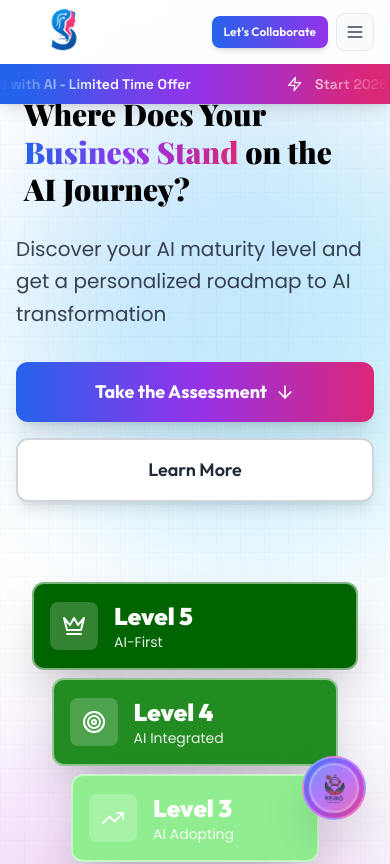
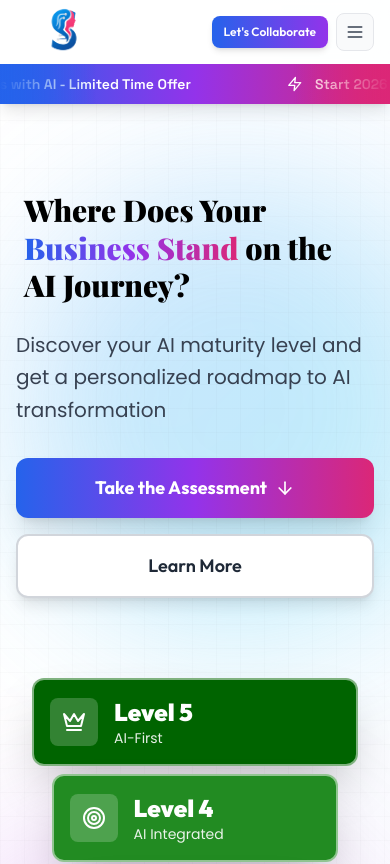
Before and after one commit to StratGenAI/website_frontend, a Next.js app: page /ai-maturity-model in a window 390 px wide. Shown: the top 864 px of the page. Built offline with nearby package versions, Linux system fonts and the light colour scheme.

Commit message:
Add margin-top to AI Maturity Model page and center chatbot window on mobile

```diff
--- a/app/ai-maturity-model/page.tsx
+++ b/app/ai-maturity-model/page.tsx
@@ -12,7 +12,7 @@ import CTASection from '@/components/ai-maturity/CTASection'
 
 export default function AIMaturityModelPage() {
   return (
-    <div className="min-h-screen bg-gradient-to-br from-white via-blue-50/30 to-purple-50/20">
+    <div className="min-h-screen bg-gradient-to-br from-white via-blue-50/30 to-purple-50/20 pt-24 md:pt-32">
       <Suspense fallback={<div className="min-h-screen flex items-center justify-center">Loading...</div>}>
         <HeroSection />
         <OverviewSection />
--- a/components/Chatbot.tsx
+++ b/components/Chatbot.tsx
@@ -38,7 +38,7 @@ export default function Chatbot() {
   const [messages, setMessages] = useState<Message[]>([
     {
       id: '1',
-      text: "Hello, I'm Keirō, your AI assistant at StratgenAI.\n\nI'm here to help you understand our AI solutions, services, and how we can transform your business operations.\n\nHow can I assist you today?",
+      text: "Hi! 👋 I'm Keirō, your AI assistant from StratgenAI. I'm here to help you learn about our company, products, and services.\n\nYou can ask me in English, Hindi, or Hinglish - I understand all! 😊\n\nWhat would you like to know?",
       sender: 'bot',
       timestamp: new Date(),
     },
@@ -83,17 +83,14 @@ export default function Chatbot() {
         'company ke bare mein batao',
         'about your company',
         'tell me about yourself',
-        'tell me about stratgenai',
-        'stratgenai ke bare mein batao',
         'aap kya karte ho',
         'aapki company kya karti hai',
         'stratgenai kya hai',
         'company about',
         'company info',
-        'about stratgenai',
       ],
-      keywords: ['company', 'business', 'about', 'kya karte', 'services', 'stratgenai', 'aap', 'tum', 'tell me about stratgenai', 'stratgenai ke bare mein'],
-      answer: "We are **StratgenAI**, a cutting-edge AI software company specializing in intelligent business solutions.\n\n**What We Do:**\n• Automate processes with AI\n• Enhance productivity\n• Drive innovation\n• Transform businesses with intelligent solutions\n\n**Our Mission:**\nWe help businesses of all sizes leverage the power of AI to streamline operations, reduce costs, and accelerate growth.\n\n**Our Tagline:**\n*'From Silent Gen to Gen Alpha - AI that speaks your language'*\n\nThis means we create AI solutions that work for everyone, regardless of age or technical expertise.\n\nWould you like to know about our products or services?",
+      keywords: ['company', 'business', 'about', 'kya karte', 'services', 'stratgenai', 'aap', 'tum'],
+      answer: "We are **StratgenAI**, a cutting-edge AI software company specializing in intelligent business solutions.\n\nWe help businesses:\n• Automate processes with AI\n• Enhance productivity\n• Drive innovation\n\nOur tagline: *'From Silent Gen to Gen Alpha - AI that speaks your language'*\n\nWould you like to know about our products or services?",
       followUp: ['Tell me about products', 'What services do you offer?', 'Who are the founders?'],
     },
     {
@@ -611,125 +608,28 @@ export default function Chatbot() {
       {/* Chatbot Button - Bottom Right */}
       <motion.button
         onClick={() => setIsOpen(!isOpen)}
-        className="fixed bottom-6 right-6 z-[99999] w-16 h-16 rounded-full bg-gradient-to-br from-blue-500 via-purple-500 to-pink-500 shadow-2xl border-2 border-white/30 flex items-center justify-center group hover:shadow-3xl transition-all relative overflow-hidden"
-        initial={{ scale: 0, opacity: 0, y: 20 }}
-        animate={{ scale: 1, opacity: 1, y: 0 }}
-        transition={{
-          type: 'spring',
-          stiffness: 300,
-          damping: 25,
-          delay: 0.3
-        }}
-        whileHover={{ scale: 1.1, y: -2 }}
-        whileTap={{ scale: 0.95 }}
+        className="fixed bottom-6 right-6 z-[9999] w-14 h-14 rounded-2xl bg-gradient-to-br from-blue-500 via-purple-500 to-pink-500 shadow-xl border-2 border-white/20 flex items-center justify-center group hover:shadow-2xl hover:scale-110 transition-all relative"
+        whileHover={{ scale: 1.1 }}
+        whileTap={{ scale: 0.9 }}
         style={{
-          position: 'fixed',
-          bottom: '24px',
-          right: '24px',
-          zIndex: 99999
+          zIndex: 9999
         }}
       >
-        {/* Animated background glow */}
-        <motion.div
-          className="absolute inset-0 bg-gradient-to-br from-blue-500/30 via-purple-500/30 to-pink-500/30 rounded-full"
-          animate={{
-            scale: [1, 1.15, 1],
-            opacity: [0.3, 0.6, 0.3],
-          }}
-          transition={{
-            duration: 2.5,
-            repeat: Infinity,
-            ease: 'easeInOut',
-          }}
-        />
-
-        {/* Pulsing ring animation */}
-        <motion.div
-          className="absolute inset-0 rounded-full border-2 border-white/50"
-          animate={{
-            scale: [1, 1.3, 1],
-            opacity: [0.8, 0, 0.8],
-          }}
-          transition={{
-            duration: 2,
-            repeat: Infinity,
-            ease: 'easeInOut',
-          }}
-        />
-
         {isOpen ? (
-          <motion.div
-            initial={{ rotate: -90, opacity: 0, scale: 0 }}
-            animate={{ rotate: 0, opacity: 1, scale: 1 }}
-            transition={{
-              type: 'spring',
-              stiffness: 300,
-              damping: 20
-            }}
-            className="relative z-10"
-          >
           <X className="w-6 h-6 text-white" />
-          </motion.div>
         ) : (
           <>
-            <motion.div
-              initial={{ scale: 0, rotate: -180, opacity: 0 }}
-              animate={{ scale: 1, rotate: 0, opacity: 1 }}
-              transition={{
-                type: 'spring',
-                stiffness: 250,
-                damping: 20,
-                delay: 0.5
-              }}
-              className="relative z-10"
-            >
-              {/* Round container for icon */}
-              <motion.div
-                className="w-12 h-12 rounded-full bg-white/20 backdrop-blur-sm flex items-center justify-center border-2 border-white/30 shadow-lg"
-                animate={{
-                  scale: [1, 1.08, 1],
-                  rotate: [0, 3, -3, 0],
-                }}
-                transition={{
-                  duration: 3,
-                  repeat: Infinity,
-                  ease: 'easeInOut',
-                }}
-              >
-                <motion.div
-                  animate={{
-                    scale: [1, 1.1, 1],
-                  }}
-                  transition={{
-                    duration: 2,
-                    repeat: Infinity,
-                    ease: 'easeInOut',
-                  }}
-                >
             <Image
               src="/chatbot_logo.png"
               alt="Keirō Chatbot"
               width={32}
               height={32}
-                    className="w-8 h-8 object-contain rounded-full"
-                    priority
-                    unoptimized
+              className="w-8 h-8 object-contain brightness-0 invert"
             />
-                </motion.div>
-              </motion.div>
-            </motion.div>
             <motion.div
-              className="absolute -top-1 -right-1 w-3.5 h-3.5 bg-gradient-to-br from-emerald-400 to-emerald-600 rounded-full border-2 border-white shadow-lg z-20"
-              initial={{ scale: 0, opacity: 0 }}
-              animate={{
-                scale: [1, 1.3, 1],
-                opacity: [1, 0.8, 1],
-              }}
-              transition={{
-                duration: 2,
-                repeat: Infinity,
-                delay: 0.8
-              }}
+              className="absolute -top-0.5 -right-0.5 w-3 h-3 bg-white rounded-full border-2 border-purple-500 shadow-lg"
+              animate={{ scale: [1, 1.2, 1] }}
+              transition={{ duration: 2, repeat: Infinity }}
             />
           </>
         )}
@@ -739,23 +639,17 @@ export default function Chatbot() {
       <AnimatePresence>
         {isOpen && (
           <motion.div
-            initial={{ opacity: 0, y: 20, scale: 0.9 }}
-            animate={{ opacity: 1, y: 0, scale: 1 }}
-            exit={{ opacity: 0, y: 20, scale: 0.9 }}
+            initial={{ opacity: 0, scale: 0.8 }}
+            animate={{ opacity: 1, scale: 1 }}
+            exit={{ opacity: 0, scale: 0.8 }}
             transition={{ type: 'spring', stiffness: 300, damping: 30 }}
             className="fixed top-1/2 left-1/2 -translate-x-1/2 -translate-y-1/2 sm:top-auto sm:left-auto sm:translate-x-0 sm:translate-y-0 sm:bottom-24 sm:right-6 z-[99998] w-[calc(100vw-1.5rem)] sm:w-[420px] max-w-[calc(100vw-1.5rem)] sm:max-w-[420px] h-[85vh] sm:h-[640px] max-h-[85vh] sm:max-h-[640px] bg-white rounded-3xl shadow-2xl border border-gray-100 flex flex-col overflow-hidden"
           >
             {/* Header */}
-            <div className="bg-gradient-to-br from-blue-600 via-purple-600 to-pink-600 px-5 py-4 flex items-center justify-between relative overflow-hidden">
-              <div className="absolute inset-0 opacity-20">
-                <div className="absolute top-0 left-0 w-32 h-32 bg-white rounded-full blur-2xl"></div>
-                <div className="absolute bottom-0 right-0 w-40 h-40 bg-white rounded-full blur-3xl"></div>
-              </div>
-
-              <div className="flex items-center space-x-3 relative z-10">
+            <div className="bg-white border-b border-gray-200 px-5 py-4 flex items-center justify-between">
+              <div className="flex items-center space-x-3">
                 <div className="relative">
-                  <div className="absolute inset-0 bg-white/30 rounded-full blur-md"></div>
-                  <div className="relative bg-white/20 backdrop-blur-sm rounded-full p-2 border-2 border-white/30">
+                  <div className="bg-gray-50 rounded-lg p-2 border border-gray-200">
                     <Image
                       src="/chatbot_logo.png"
                       alt="Keirō"
@@ -765,19 +659,19 @@ export default function Chatbot() {
                     />
                   </div>
                   <motion.div
-                    className="absolute -top-0.5 -right-0.5 w-2.5 h-2.5 bg-green-400 rounded-full border-2 border-white shadow-lg"
-                    animate={{ scale: [1, 1.3, 1], opacity: [1, 0.8, 1] }}
+                    className="absolute -top-0.5 -right-0.5 w-2.5 h-2.5 bg-emerald-500 rounded-full border-2 border-white"
+                    animate={{ scale: [1, 1.2, 1], opacity: [1, 0.9, 1] }}
                     transition={{ duration: 2, repeat: Infinity }}
                   />
                 </div>
                 <div>
-                  <h3 className="text-white font-heading font-bold text-base drop-shadow-lg">Keirō</h3>
-                  <p className="text-white/90 text-xs font-medium">AI Assistant</p>
+                  <h3 className="text-gray-900 font-semibold text-[15px] leading-tight">Keirō</h3>
+                  <p className="text-gray-500 text-[11px] font-normal">AI Assistant</p>
                 </div>
               </div>
               <motion.button
                 onClick={() => setIsOpen(false)}
-                className="text-white hover:bg-white/20 rounded-xl p-2 transition-all relative z-10 backdrop-blur-sm"
+                className="text-gray-600 hover:bg-gray-100 rounded-lg p-2 transition-all"
                 whileHover={{ scale: 1.1, rotate: 90 }}
                 whileTap={{ scale: 0.9 }}
               >
@@ -786,7 +680,7 @@ export default function Chatbot() {
             </div>
 
             {/* Messages */}
-            <div className="flex-1 overflow-y-auto px-5 py-4 space-y-3 bg-gradient-to-b from-gray-50 to-white">
+            <div className="flex-1 overflow-y-auto px-5 py-4 space-y-3 bg-white">
               {messages.map((message) => (
                 <motion.div
                   key={message.id}
@@ -797,21 +691,21 @@ export default function Chatbot() {
                 >
                   {message.sender === 'bot' && (
                     <div className="flex-shrink-0 mr-2.5 mt-0.5">
-                      <div className="w-7 h-7 rounded-lg bg-gradient-to-br from-blue-500 to-purple-600 flex items-center justify-center shadow-lg">
-                        <Bot className="w-3.5 h-3.5 text-white" />
+                      <div className="w-7 h-7 rounded-lg bg-gray-100 border border-gray-200 flex items-center justify-center">
+                        <Bot className="w-3.5 h-3.5 text-gray-600" />
                       </div>
                     </div>
                   )}
                   <div
-                    className={`max-w-[75%] rounded-xl px-4 py-3 shadow-lg ${
+                    className={`max-w-[78%] rounded-lg px-3.5 py-2.5 ${
                       message.sender === 'user'
-                        ? 'bg-gradient-to-r from-blue-600 via-purple-600 to-pink-600 text-white'
-                        : 'bg-white text-gray-800 border border-gray-100'
+                        ? 'bg-gray-900 text-white'
+                        : 'bg-gray-50 text-gray-800 border border-gray-200'
                     }`}
                   >
                     {message.sender === 'bot' && (
-                      <div className="flex items-center space-x-2 mb-2">
-                        <span className="text-xs font-bold text-blue-600 bg-blue-50 px-2 py-0.5 rounded-md border border-blue-200">Keirō</span>
+                      <div className="flex items-center space-x-1.5 mb-1.5">
+                        <span className="text-[10px] font-medium text-gray-600 bg-white px-1.5 py-0.5 rounded border border-gray-200">Keirō</span>
                       </div>
                     )}
                       {message.sender === 'bot' && message.text.includes('[COMMUNITY_IMAGE]') && (
@@ -826,7 +720,7 @@ export default function Chatbot() {
                       </div>
                     )}
                     <p
-                      className={`text-sm whitespace-pre-wrap font-body leading-relaxed ${
+                      className={`text-[13px] whitespace-pre-wrap leading-relaxed ${
                         message.sender === 'user' ? 'text-white' : 'text-gray-700'
                       }`}
                     >
@@ -835,7 +729,7 @@ export default function Chatbot() {
                   </div>
                   {message.sender === 'user' && (
                     <div className="flex-shrink-0 ml-2.5 mt-0.5">
-                      <div className="w-7 h-7 rounded-lg bg-gradient-to-br from-blue-500 to-purple-600 flex items-center justify-center shadow-lg">
+                      <div className="w-7 h-7 rounded-lg bg-gray-900 flex items-center justify-center">
                         <User className="w-3.5 h-3.5 text-white" />
                       </div>
                     </div>
@@ -850,26 +744,26 @@ export default function Chatbot() {
                   className="flex justify-start"
                 >
                   <div className="flex-shrink-0 mr-2.5 mt-0.5">
-                      <div className="w-7 h-7 rounded-lg bg-gradient-to-br from-blue-500 to-purple-600 flex items-center justify-center shadow-lg">
-                        <Bot className="w-3.5 h-3.5 text-white" />
+                      <div className="w-7 h-7 rounded-lg bg-gray-100 border border-gray-200 flex items-center justify-center">
+                        <Bot className="w-3.5 h-3.5 text-gray-600" />
                       </div>
                     </div>
-                  <div className="bg-white rounded-xl px-4 py-3 shadow-sm border border-gray-100">
+                  <div className="bg-gray-50 rounded-lg px-3.5 py-2.5 border border-gray-200">
                     <div className="flex items-center space-x-2">
-                      <span className="text-xs font-bold text-blue-600 bg-blue-50 px-2 py-0.5 rounded-md border border-blue-200">Keirō</span>
+                      <span className="text-[10px] font-medium text-gray-600 bg-white px-1.5 py-0.5 rounded border border-gray-200">Keirō</span>
                       <div className="flex space-x-1.5">
                         <motion.div
-                          className="w-1.5 h-1.5 bg-blue-500 rounded-full"
+                          className="w-1.5 h-1.5 bg-gray-400 rounded-full"
                           animate={{ y: [0, -4, 0], opacity: [0.5, 1, 0.5] }}
                           transition={{ duration: 0.8, repeat: Infinity, delay: 0 }}
                         />
                         <motion.div
-                          className="w-1.5 h-1.5 bg-purple-500 rounded-full"
+                          className="w-1.5 h-1.5 bg-gray-500 rounded-full"
                           animate={{ y: [0, -4, 0], opacity: [0.5, 1, 0.5] }}
                           transition={{ duration: 0.8, repeat: Infinity, delay: 0.2 }}
                         />
                         <motion.div
-                          className="w-1.5 h-1.5 bg-pink-500 rounded-full"
+                          className="w-1.5 h-1.5 bg-gray-600 rounded-full"
                           animate={{ y: [0, -4, 0], opacity: [0.5, 1, 0.5] }}
                           transition={{ duration: 0.8, repeat: Infinity, delay: 0.4 }}
                         />
@@ -937,8 +831,8 @@ export default function Chatbot() {
 
             {/* Quick Reply Buttons */}
             {messages.length > 1 && lastResponse?.followUp && (
-              <div className="px-5 py-3 bg-gradient-to-r from-blue-50 via-purple-50 to-pink-50 border-t border-gray-100">
-                <div className="flex flex-wrap gap-2">
+              <div className="px-5 py-3 bg-gray-50 border-t border-gray-200">
+                <div className="flex flex-wrap gap-1.5">
                   {lastResponse.followUp.slice(0, 3).map((q, idx) => (
                     <motion.button
                       key={idx}
@@ -946,9 +840,9 @@ export default function Chatbot() {
                         setInput(q)
                         setTimeout(() => handleSend(), 100)
                       }}
-                      className="text-xs px-4 py-2 bg-white rounded-lg border border-gray-300 hover:border-blue-500 hover:text-blue-600 hover:bg-blue-50 transition-all shadow-sm font-medium text-gray-700"
-                      whileHover={{ scale: 1.05, y: -2 }}
-                      whileTap={{ scale: 0.95 }}
+                      className="text-[11px] px-3 py-1.5 bg-white rounded-md border border-gray-300 hover:border-gray-900 hover:text-gray-900 hover:bg-gray-100 transition-all font-medium text-gray-700"
+                      whileHover={{ scale: 1.02 }}
+                      whileTap={{ scale: 0.98 }}
                     >
                       {q}
                     </motion.button>
@@ -959,12 +853,12 @@ export default function Chatbot() {
 
             {/* Quick Questions - Show only on first message */}
             {messages.length === 1 && (
-              <div className="px-5 py-3 bg-gradient-to-r from-blue-50 via-purple-50 to-pink-50 border-t border-gray-100">
-                <p className="text-xs text-gray-700 mb-3 font-bold flex items-center space-x-2">
-                  <Sparkles className="w-3 h-3 text-blue-600" />
+              <div className="px-5 py-3 bg-gray-50 border-t border-gray-200">
+                <p className="text-[11px] text-gray-600 mb-2.5 font-medium flex items-center space-x-1.5">
+                  <Sparkles className="w-3 h-3 text-gray-600" />
                   <span>Quick questions:</span>
                 </p>
-                <div className="flex flex-wrap gap-2">
+                <div className="flex flex-wrap gap-1.5">
                   {quickQuestions.map((q, idx) => (
                     <motion.button
                       key={idx}
@@ -972,9 +866,9 @@ export default function Chatbot() {
                         setInput(q)
                         setTimeout(() => handleSend(), 100)
                       }}
-                      className="text-xs px-4 py-2 bg-white rounded-lg border border-gray-300 hover:border-blue-500 hover:text-blue-600 hover:bg-blue-50 transition-all shadow-sm font-medium text-gray-700"
-                      whileHover={{ scale: 1.05, y: -2 }}
-                      whileTap={{ scale: 0.95 }}
+                      className="text-[11px] px-3 py-1.5 bg-white rounded-md border border-gray-300 hover:border-gray-900 hover:text-gray-900 hover:bg-gray-100 transition-all font-medium text-gray-700"
+                      whileHover={{ scale: 1.02 }}
+                      whileTap={{ scale: 0.98 }}
                     >
                       {q}
                     </motion.button>
@@ -984,8 +878,8 @@ export default function Chatbot() {
             )}
 
             {/* Input */}
-            <div className="p-4 bg-white border-t border-gray-100 shadow-lg">
-              <div className="flex items-center space-x-3">
+            <div className="px-5 py-4 bg-white border-t border-gray-200">
+              <div className="flex items-center space-x-2.5">
                 <input
                   ref={inputRef}
                   type="text"
@@ -993,16 +887,16 @@ export default function Chatbot() {
                   onChange={(e) => setInput(e.target.value)}
                   onKeyPress={handleKeyPress}
                   placeholder="Type your message..."
-                  className="flex-1 px-4 py-3 rounded-lg border border-gray-300 focus:outline-none focus:ring-2 focus:ring-gray-900 focus:border-gray-900 text-sm bg-white transition-all"
+                  className="flex-1 px-3.5 py-2.5 rounded-lg border border-gray-300 focus:outline-none focus:ring-2 focus:ring-gray-900 focus:border-gray-900 text-[13px] bg-white transition-all"
                 />
                 <motion.button
                   onClick={handleSend}
                   disabled={!input.trim()}
-                  className="w-12 h-12 rounded-lg bg-gray-900 text-white flex items-center justify-center disabled:opacity-40 disabled:cursor-not-allowed shadow-sm hover:bg-gray-800 transition-all"
+                  className="w-10 h-10 rounded-lg bg-gray-900 text-white flex items-center justify-center disabled:opacity-40 disabled:cursor-not-allowed hover:bg-gray-800 transition-all"
                   whileHover={{ scale: 1.05 }}
                   whileTap={{ scale: 0.95 }}
                 >
-                  <Send className="w-5 h-5" />
+                  <Send className="w-4 h-4" />
                 </motion.button>
               </div>
             </div>
```
Lines whose indentation alone changed are shown as unchanged.
